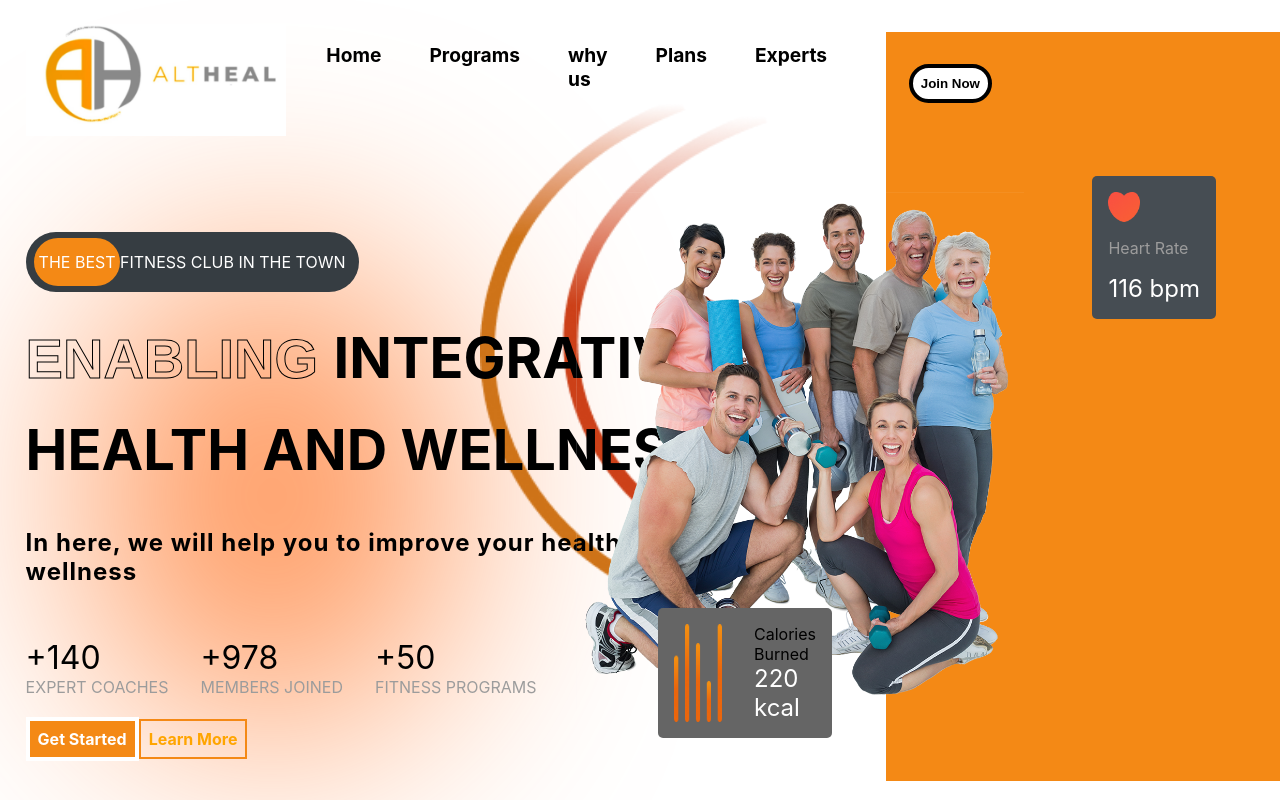
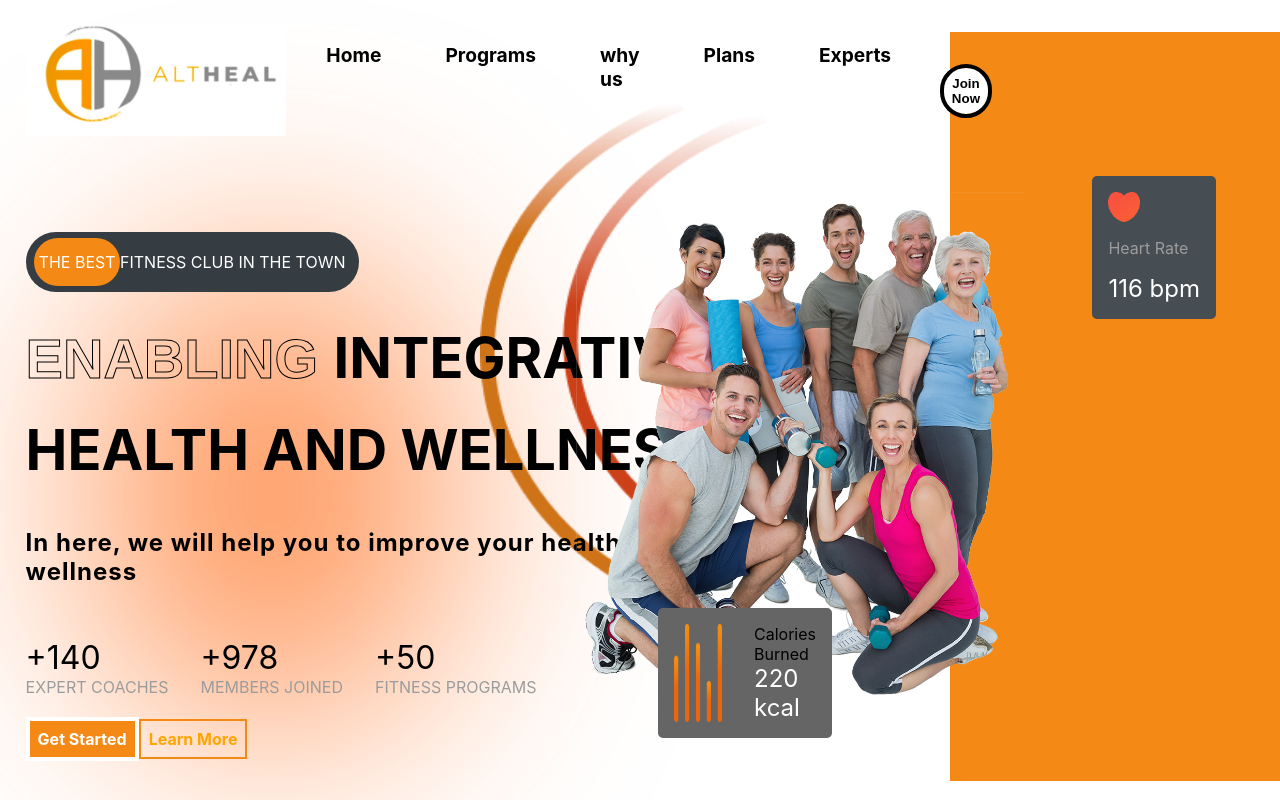
Before and after one commit to Harshankumareshan/Fitness-react, a React (Vite) app: page / in a window 1280 px wide. Shown: the top 800 px of the page. Built offline with nearby package versions, Linux system fonts and the light colour scheme.

Commit message:
t commit

```diff
--- a/src/components/Header/Header.css
+++ b/src/components/Header/Header.css
@@ -13,7 +13,7 @@
     font-weight: bold;
     list-style: none;
     display: flex;
-    gap: 3rem;
+    gap: 4rem;
     color: black;
     margin-right: 17%;
 }
--- a/src/components/Join/Join.css
+++ b/src/components/Join/Join.css
@@ -59,7 +59,7 @@
 /* Media query for screens with max-width of 768px */
 @media screen and (max-width: 768px){
     .Join {
-        margin-top: 60%;
+        margin-top: 70%;
       flex-direction: column; /* Stack elements vertically */
       gap: 2rem; /* Add gap between elements */
       align-items: center; /* Center-align elements */
```
